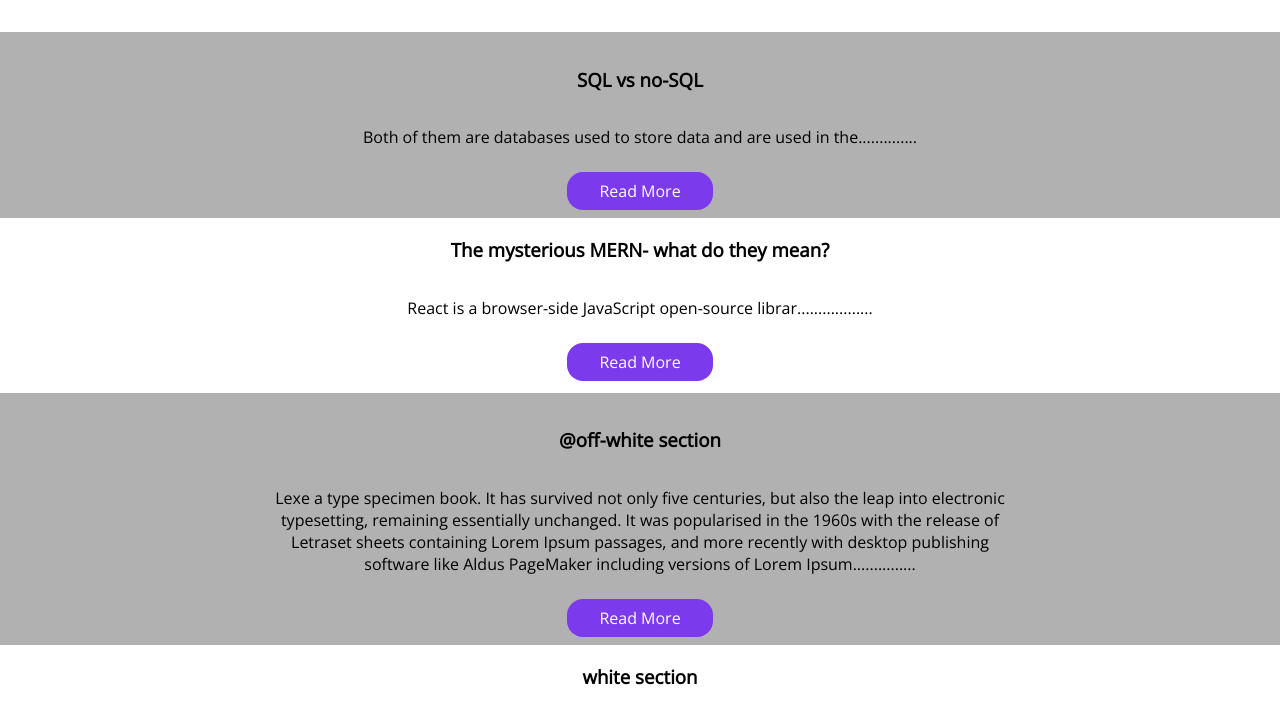
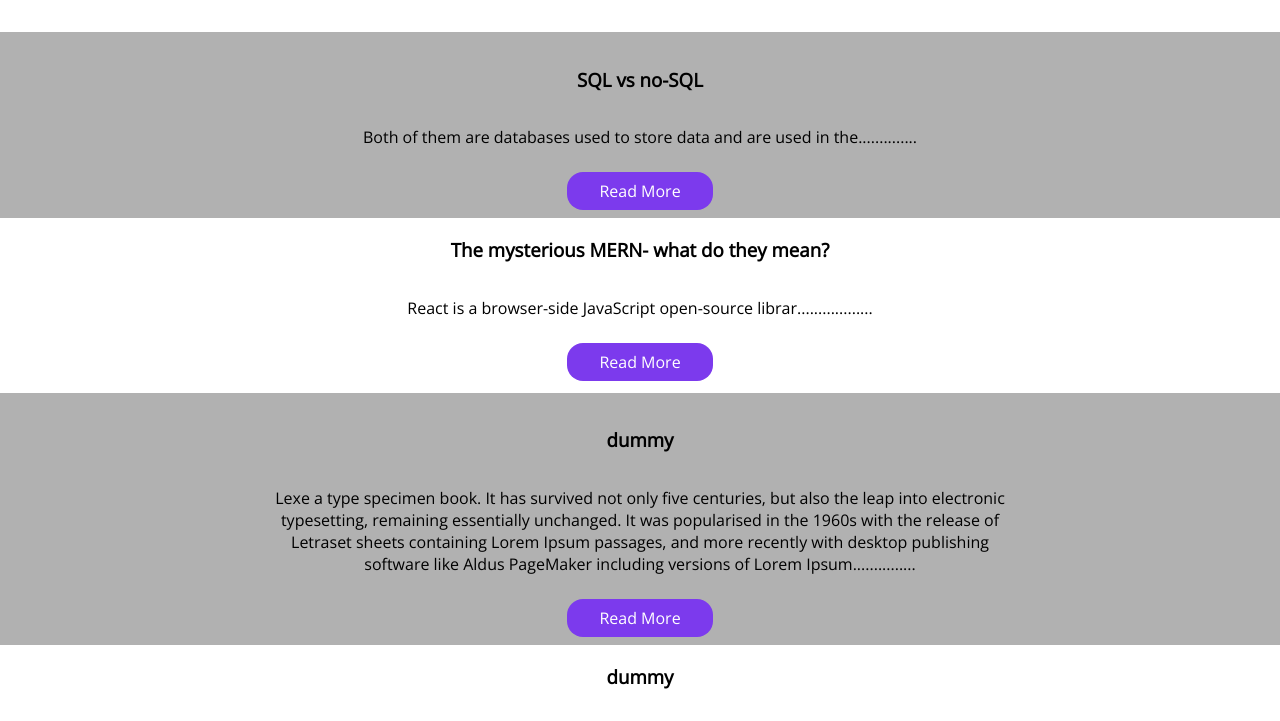
Before and after one commit to piyushsh25/componentHTMLCSS, a plain HTML site: page blogs.html in a window 1280 px wide. Shown: the part 226-947 px from the top of the page. Drawn offline with nearby package versions, Linux system fonts and the light colour scheme.

Commit message:
updated dummy blog

```diff
--- a/blogs.html
+++ b/blogs.html
@@ -54,7 +54,7 @@
 
     <section class="section-two">
         <div class="container-fluid ">
-        <h3>@off-white section</h3>
+        <h3>dummy</h3>
         <p>Lexe a type specimen book. It has survived not only five centuries, but also the leap into electronic typesetting, remaining essentially unchanged. It was popularised in the 1960s with the release of Letraset sheets containing Lorem Ipsum passages, and more recently with desktop publishing software like Aldus PageMaker including versions of Lorem Ipsum...............
         </p>
         <a class="primary link" href="/dummyblogs.html"> Read More</a>
@@ -64,7 +64,7 @@
 
     <section class="section-three">
         <div class="container-fluid">
-        <h3>white section</h3>
+        <h3>dummy</h3>
         <p>any desktop publishing packages and web page editors now use Lorem Ipsum as their default model text, and a search for 'lorem ipsum' will uncover many web sites still in their infancy. Various versions have evolved over the years, sometimes by accident, sometimes on purpose (injected humour and the like)......... </p>
         <a class="primary link" href="/dummyblogs.html"> Read More</a>
 
```
